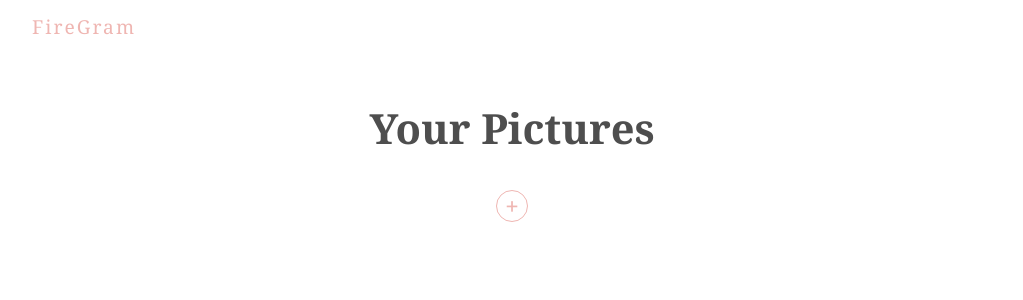
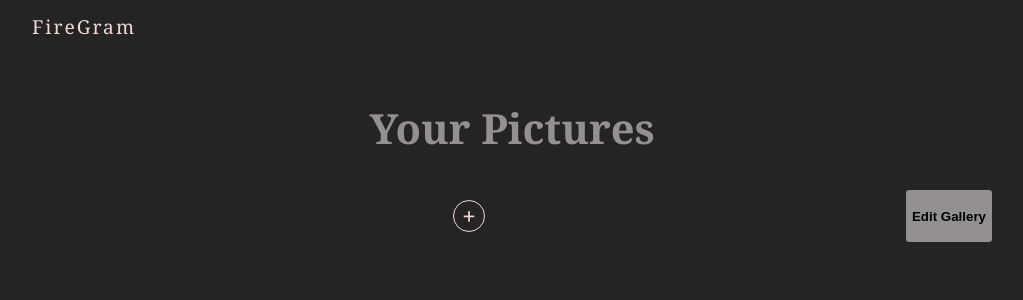
Before and after one commit to haldix/react-firebase-gallery, a React (Create React App) app: page / in a window 1280 px wide. Shown: the top 300 px of the page, without its empty margins (128-1151 px from the left). Built offline with nearby package versions, Linux system fonts and the light colour scheme; no server answers; the database is empty.

Commit message:
add edit mode

```diff
--- a/src/App.js
+++ b/src/App.js
@@ -7,12 +7,19 @@ import { Toaster } from 'react-hot-toast';
 
 function App() {
   const [selectedImg, setSelectedImg] = useState(null);
+  const [edit, setEdit] = useState(false);
+
+  const handleEdit = (e) => {
+    e.stopPropagation();
+    console.log('Edit');
+    setEdit(!edit);
+  };
 
   return (
     <div className='App'>
       <Title />
-      <UploadForm />
-      <ImageGrid setSelectedImg={setSelectedImg} />
+      <UploadForm handleEdit={handleEdit} />
+      <ImageGrid edit={edit} setSelectedImg={setSelectedImg} />
       <Toaster position='bottom-center' />
       {selectedImg && (
         <Modal selectedImg={selectedImg} setSelectedImg={setSelectedImg} />
--- a/src/comps/ImageGrid.js
+++ b/src/comps/ImageGrid.js
@@ -4,7 +4,7 @@ import useDelStorage from '../hooks/useDelStorage';
 import { motion } from 'framer-motion';
 import toast from 'react-hot-toast';
 
-const ImageGrid = ({ setSelectedImg }) => {
+const ImageGrid = ({ edit, setSelectedImg }) => {
   const { docs } = useSubFirestore('images');
   const [handleDelete, error] = useDelStorage();
   if (error) {
@@ -29,7 +29,12 @@ const ImageGrid = ({ setSelectedImg }) => {
               animate={{ opacity: 1 }}
               transition={{ delay: 1 }}
             />
-            <button onClick={(e) => handleDelete(e, doc)}>Delete</button>
+            <button
+              className={`btn-del ${edit && 'show'}`}
+              onClick={(e) => handleDelete(e, doc)}
+            >
+              Delete
+            </button>
           </motion.div>
         ))}
     </div>
--- a/src/comps/UploadForm.js
+++ b/src/comps/UploadForm.js
@@ -1,7 +1,7 @@
 import React, { useState } from 'react';
 import ProgressBar from './ProgressBar';
 
-const UploadForm = () => {
+const UploadForm = ({ handleEdit }) => {
   const [file, setFile] = useState(null);
   const [error, setError] = useState(null);
 
@@ -21,17 +21,23 @@ const UploadForm = () => {
 
   return (
     <form>
-      <label>
-        <input type="file" onChange={handleChange} />
-        <span>+</span>
-      </label>
-      <div className="output">
-        { error && <div className="error">{ error }</div>}
-        { file && <div>{ file.name }</div> }
-        { file && <ProgressBar file={file} setFile={setFile} /> }
+      <div className='btn-cont'>
+        <label>
+          <input type='file' onChange={handleChange} />
+          <span>+</span>
+        </label>
+        <button className='btn-edit' type='button' onClick={handleEdit}>
+          Edit Gallery
+        </button>
+      </div>
+
+      <div className='output'>
+        {error && <div className='error'>{error}</div>}
+        {file && <div>{file.name}</div>}
+        {file && <ProgressBar file={file} setFile={setFile} />}
       </div>
     </form>
   );
-}
+};
 
 export default UploadForm;
--- a/src/index.css
+++ b/src/index.css
@@ -1,13 +1,14 @@
 @import url('https://fonts.googleapis.com/css2?family=Noto+Serif:wght@400;700&display=swap');
 
 :root {
-  --primary: #efb6b2;
-  --secondary: #4e4e4e;
+  --primary: #f0d7d6;
+  --secondary: #929090;
   --error: #ff4a4a;
 }
 
 /* base styles & title */
 body {
+  background-color: rgb(36, 36, 36);
   font-family: 'Noto Serif';
   color: var(--secondary);
 }
@@ -56,6 +57,21 @@ label:hover {
   background: var(--primary);
   color: white;
 }
+.btn-edit {
+  color: #000;
+  border: 0;
+  border-radius: 3px;
+  font-weight: bold;
+  background-color: var(--secondary);
+  cursor: pointer;
+}
+.btn-edit:hover {
+  background-color: var(--primary);
+}
+.btn-cont {
+  display: flex;
+  justify-content: space-around;
+}
 .output {
   height: 60px;
   font-size: 0.8rem;
@@ -95,6 +111,7 @@ label:hover {
   left: 0;
 }
 .img-wrap button {
+  display: none;
   position: absolute;
   bottom: 0;
   left: 50%;
@@ -128,3 +145,6 @@ label:hover {
   box-shadow: 3px 5px 7px rgba(0, 0, 0, 0.5);
   border: 3px solid white;
 }
+.show {
+  display: inline-block !important;
+}
```
